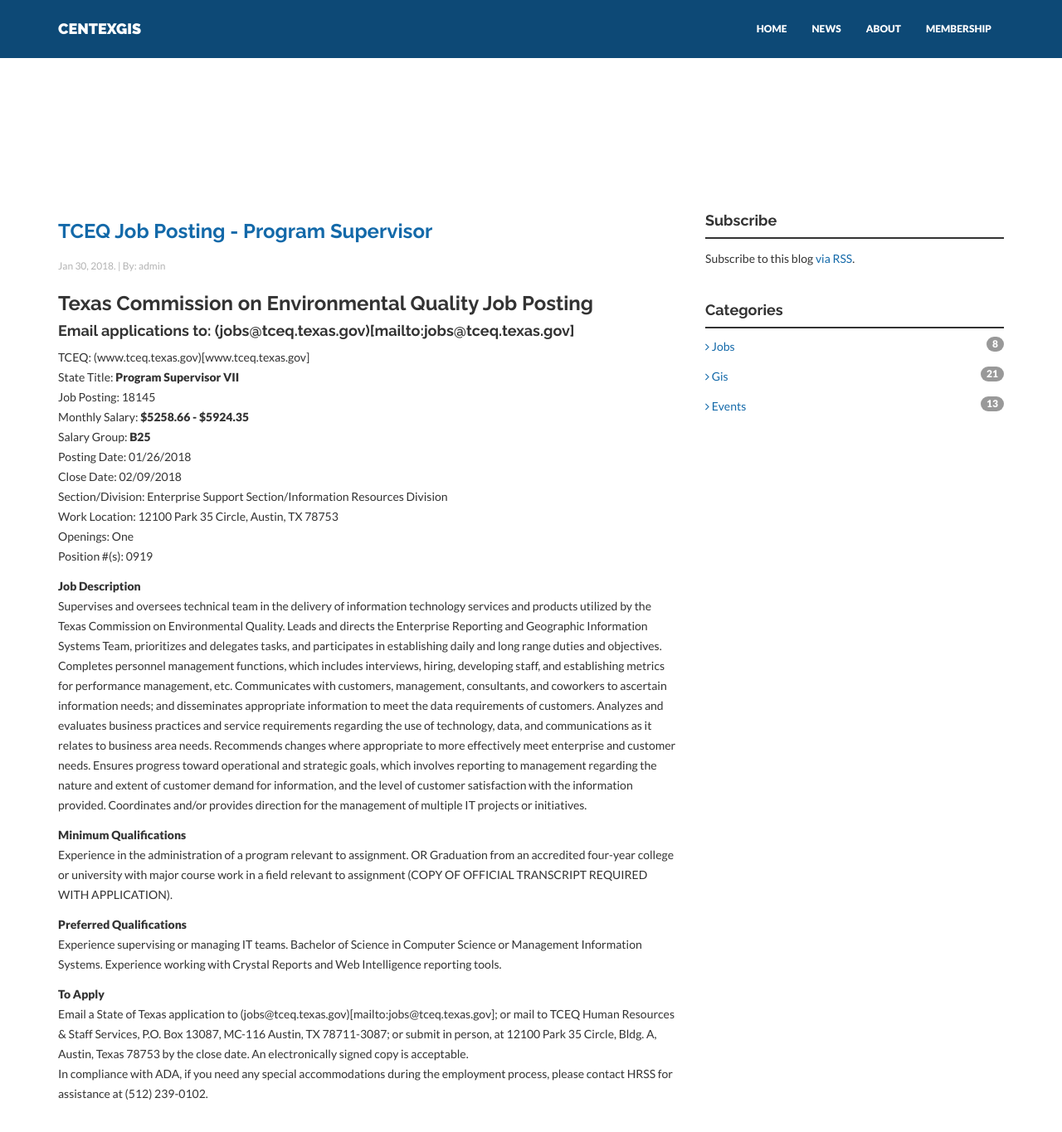
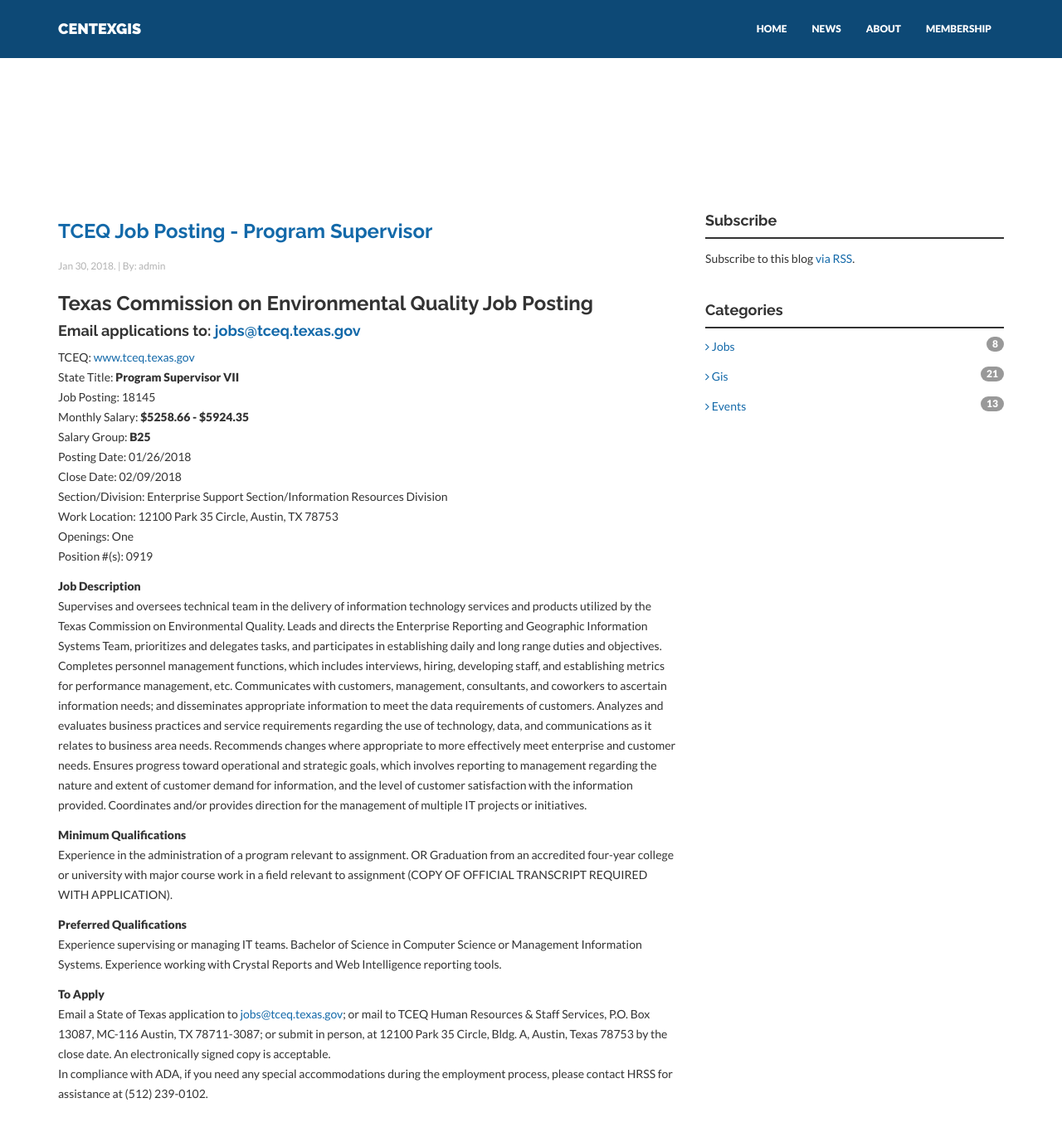
Before and after one commit to centexgis/centexgis.github.io, a Jekyll site: the page built from _posts/jobs/2018-01-30-tceq-job-program-supervisor.md, in a window 1280 px wide and 1400 px high. Shown: the top 1365 px of the window at 83% size. Built offline with Jekyll 4.4.1, drawn with Linux system fonts in a browser that asks for light colours; nearby versions of some CDN libraries.

Commit message:
fixed links

```diff
--- a/_posts/jobs/2018-01-30-tceq-job-program-supervisor.md
+++ b/_posts/jobs/2018-01-30-tceq-job-program-supervisor.md
@@ -9,9 +9,9 @@ categories:
 ---
 
 ### **Texas Commission on Environmental Quality Job Posting**
-#### **Email applications to: (jobs@tceq.texas.gov)[mailto:jobs@tceq.texas.gov]**
+#### **Email applications to: [jobs@tceq.texas.gov](mailto:jobs@tceq.texas.gov)**
 
-TCEQ: (www.tceq.texas.gov)[www.tceq.texas.gov]
+TCEQ: [www.tceq.texas.gov](www.tceq.texas.gov)
 State Title: **Program Supervisor VII**
 Job Posting: 18145
 Monthly Salary: **$5258.66 - $5924.35**
@@ -53,7 +53,7 @@ Bachelor of Science in Computer Science or Management Information Systems.
 Experience working with Crystal Reports and Web Intelligence reporting tools.
 
 **To Apply**
-Email a State of Texas application to (jobs@tceq.texas.gov)[mailto:jobs@tceq.texas.gov]; or mail to TCEQ Human Resources & Staff Services, P.O. Box 13087, MC-116 Austin, TX 78711-3087; or
+Email a State of Texas application to [jobs@tceq.texas.gov](mailto:jobs@tceq.texas.gov); or mail to TCEQ Human Resources & Staff Services, P.O. Box 13087, MC-116 Austin, TX 78711-3087; or
 submit in person, at 12100 Park 35 Circle, Bldg. A, Austin, Texas 78753 by the close
 date. An electronically signed copy is acceptable.
 In compliance with ADA, if you need any special accommodations during the
```
